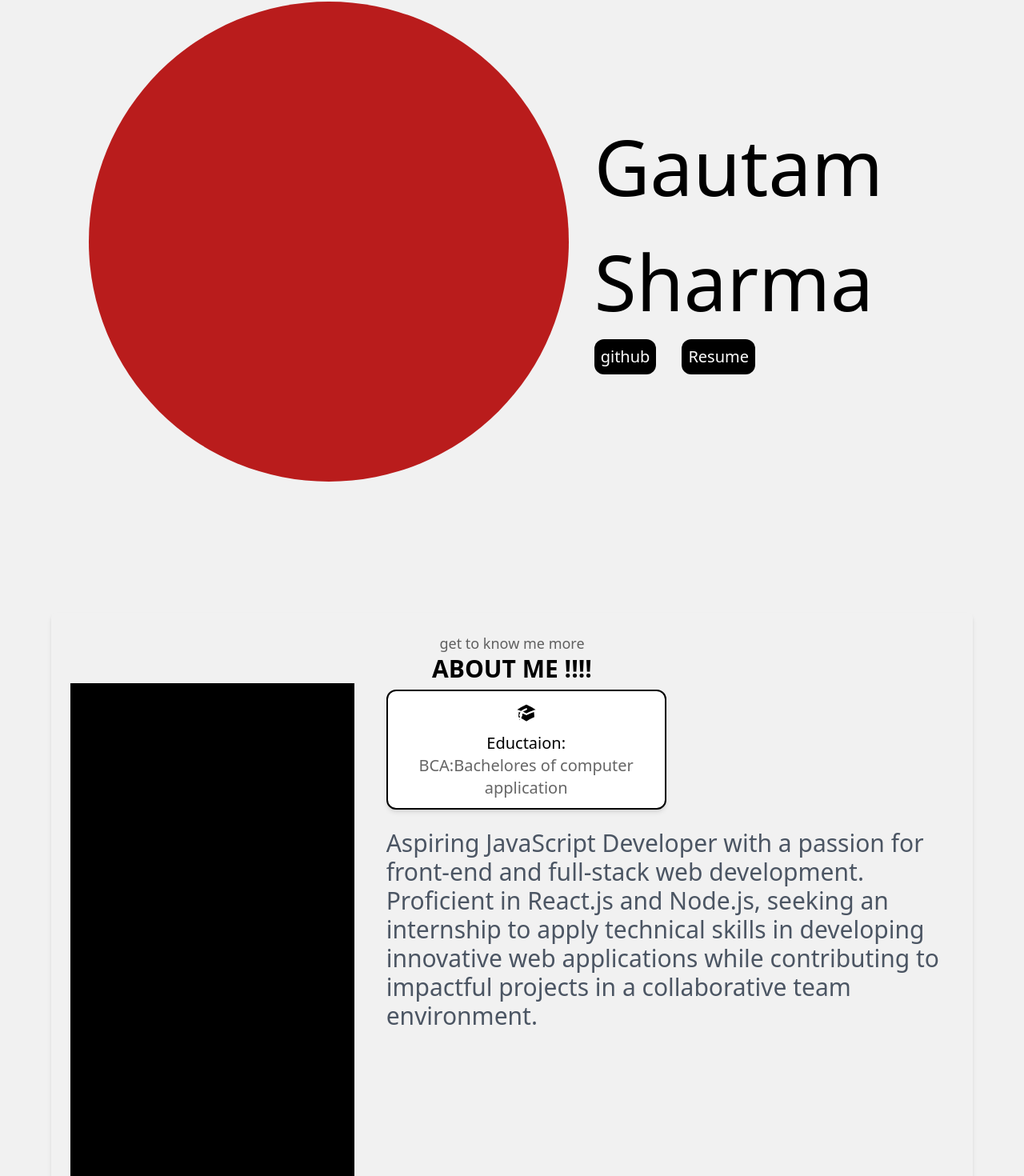
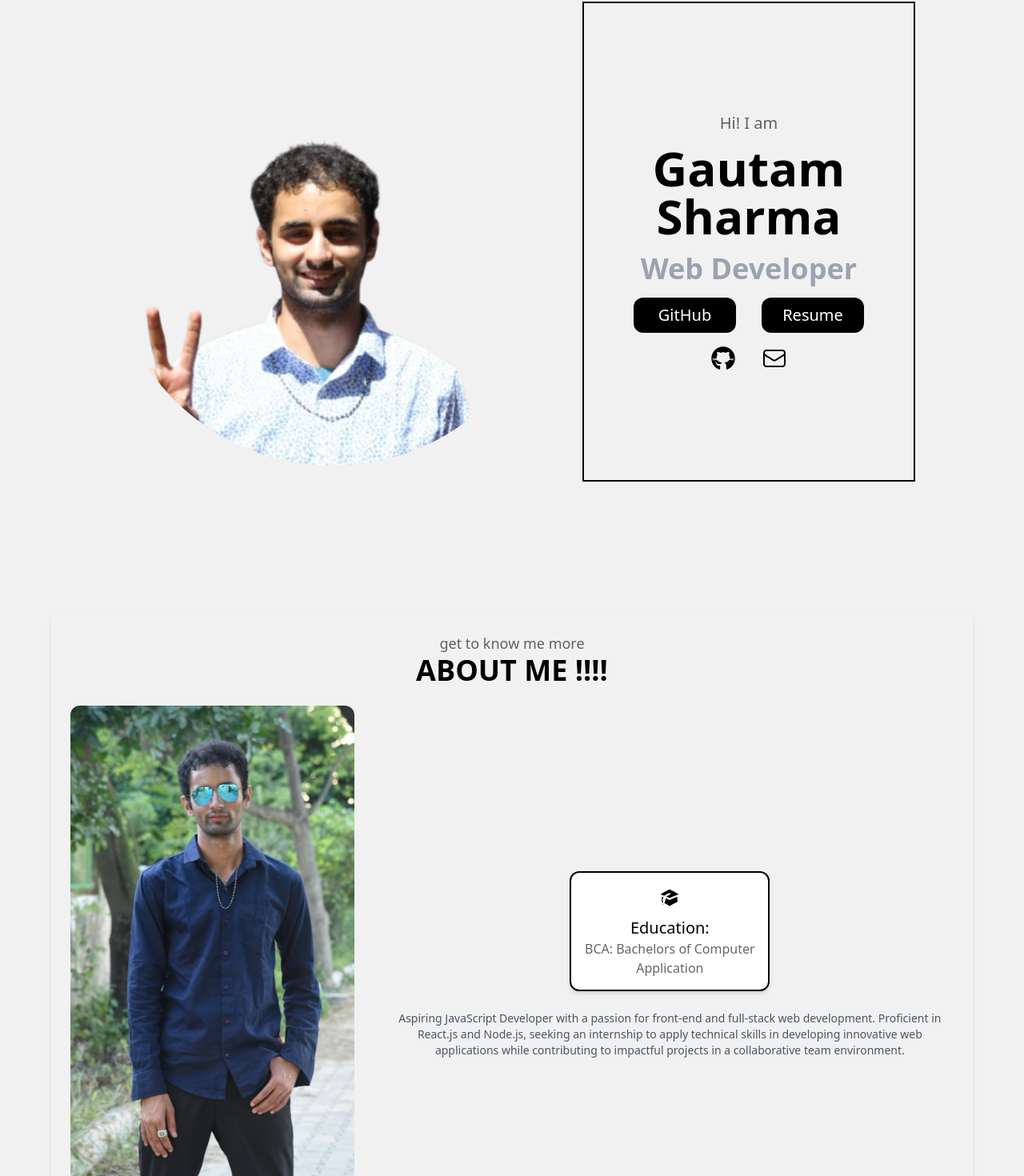
Before and after one commit to gautamSH20/portfolio, a React (Vite) app: page / in a window 1280 px wide. Shown: the part 194-1664 px from the top of the page at 80% size. Built offline with nearby package versions, Linux system fonts and the light colour scheme.

Commit message:
new changes

```diff
--- a/src/assets/project/Place.tsx
+++ b/src/assets/project/Place.tsx
@@ -135,3 +135,38 @@ export const CrossIcon = () => {
     </svg>
   );
 };
+
+export const GitIcon2 = () => {
+  return (
+    <svg
+      xmlns="http://www.w3.org/2000/svg"
+      x="0px"
+      y="0px"
+      width="100"
+      height="100"
+      viewBox="0 0 50 50"
+      className="size-8"
+    >
+      <path d="M17.791,46.836C18.502,46.53,19,45.823,19,45v-5.4c0-0.197,0.016-0.402,0.041-0.61C19.027,38.994,19.014,38.997,19,39 c0,0-3,0-3.6,0c-1.5,0-2.8-0.6-3.4-1.8c-0.7-1.3-1-3.5-2.8-4.7C8.9,32.3,9.1,32,9.7,32c0.6,0.1,1.9,0.9,2.7,2c0.9,1.1,1.8,2,3.4,2 c2.487,0,3.82-0.125,4.622-0.555C21.356,34.056,22.649,33,24,33v-0.025c-5.668-0.182-9.289-2.066-10.975-4.975 c-3.665,0.042-6.856,0.405-8.677,0.707c-0.058-0.327-0.108-0.656-0.151-0.987c1.797-0.296,4.843-0.647,8.345-0.714 c-0.112-0.276-0.209-0.559-0.291-0.849c-3.511-0.178-6.541-0.039-8.187,0.097c-0.02-0.332-0.047-0.663-0.051-0.999 c1.649-0.135,4.597-0.27,8.018-0.111c-0.079-0.5-0.13-1.011-0.13-1.543c0-1.7,0.6-3.5,1.7-5c-0.5-1.7-1.2-5.3,0.2-6.6 c2.7,0,4.6,1.3,5.5,2.1C21,13.4,22.9,13,25,13s4,0.4,5.6,1.1c0.9-0.8,2.8-2.1,5.5-2.1c1.5,1.4,0.7,5,0.2,6.6c1.1,1.5,1.7,3.2,1.6,5 c0,0.484-0.045,0.951-0.11,1.409c3.499-0.172,6.527-0.034,8.204,0.102c-0.002,0.337-0.033,0.666-0.051,0.999 c-1.671-0.138-4.775-0.28-8.359-0.089c-0.089,0.336-0.197,0.663-0.325,0.98c3.546,0.046,6.665,0.389,8.548,0.689 c-0.043,0.332-0.093,0.661-0.151,0.987c-1.912-0.306-5.171-0.664-8.879-0.682C35.112,30.873,31.557,32.75,26,32.969V33 c2.6,0,5,3.9,5,6.6V45c0,0.823,0.498,1.53,1.209,1.836C41.37,43.804,48,35.164,48,25C48,12.318,37.683,2,25,2S2,12.318,2,25 C2,35.164,8.63,43.804,17.791,46.836z"></path>
+    </svg>
+  );
+};
+
+export const MailIcon2 = () => {
+  return (
+    <svg
+      xmlns="http://www.w3.org/2000/svg"
+      fill="none"
+      viewBox="0 0 24 24"
+      stroke-width="1.5"
+      stroke="currentColor"
+      className="size-8"
+    >
+      <path
+        stroke-linecap="round"
+        stroke-linejoin="round"
+        d="M21.75 6.75v10.5a2.25 2.25 0 0 1-2.25 2.25h-15a2.25 2.25 0 0 1-2.25-2.25V6.75m19.5 0A2.25 2.25 0 0 0 19.5 4.5h-15a2.25 2.25 0 0 0-2.25 2.25m19.5 0v.243a2.25 2.25 0 0 1-1.07 1.916l-7.5 4.615a2.25 2.25 0 0 1-2.36 0L3.32 8.91a2.25 2.25 0 0 1-1.07-1.916V6.75"
+      />
+    </svg>
+  );
+};
--- a/src/pages/About.tsx
+++ b/src/pages/About.tsx
@@ -2,18 +2,27 @@ import { EduIcon } from "../assets/project/Place";
 
 export const About = () => {
   return (
-    <div className="m-16 p-6  text-3xl  rounded-md shadow-md flex flex-col justify-center items-center ">
-      <p className="text-lg opacity-60">get to know me more</p>
-      <b>ABOUT ME !!!!</b>
-      <div className="flex w-90 items-cenetr gap-10">
-        <div className="h-[80vh] w-1/3 bg-black">hello</div>
-        <div className="w-2/3">
-          <section className="mt-2 w-[350px] h-[150px] bg-white rounded-xl shadow-md  flex flex-col flex-wrap justify-center items-center text-center border-black border-2 text-xl">
+    <div className="m-4 md:m-16 p-4 md:p-6 text-xl md:text-3xl rounded-md shadow-md flex flex-col justify-center items-center">
+      <p className="text-base md:text-lg opacity-60">get to know me more</p>
+      <b className="text-2xl md:text-4xl">ABOUT ME !!!!</b>
+
+      <div className="flex flex-col md:flex-row w-full items-center gap-4 md:gap-10 mt-6">
+        {/* Image Container */}
+        <div className="bg-[url(./assets/Me.jpg)] bg-center bg-cover bg-no-repeat h-[40vh] w-[20vw] md:h-[80vh] md:w-1/3 rounded-xl"></div>
+
+        {/* Content Container */}
+        <div className="w-full md:w-2/3 flex flex-col items-center">
+          {/* Education Card */}
+          <section className="mt-2 w-2/3 max-w-[250px] h-[150px] bg-white rounded-xl shadow-md flex flex-col justify-center items-center text-center border-black border-2 text-base md:text-xl p-2">
             <EduIcon />
-            <div className="mt-2">Eductaion:</div>
-            <p className="opacity-60">BCA:Bachelores of computer application</p>
+            <div className="mt-2">Education:</div>
+            <p className="opacity-60 text-sm md:text-base">
+              BCA: Bachelors of Computer Application
+            </p>
           </section>
-          <section className="mt-6 text-md text-gray-600">
+
+          {/* Description */}
+          <section className="mt-6 text-sm md:text-md text-gray-600 text-center px-4 md:px-0">
             Aspiring JavaScript Developer with a passion for front-end and
             full-stack web development. Proficient in React.js and Node.js,
             seeking an internship to apply technical skills in developing
--- a/src/pages/Home.tsx
+++ b/src/pages/Home.tsx
@@ -1,3 +1,4 @@
+import { GitIcon2, MailIcon2 } from "../assets/project/Place";
 import { About } from "./About";
 import { Contact } from "./Contatct";
 import { Nav } from "./Nav";
@@ -6,20 +7,31 @@ import { Skills } from "./Skills";
 
 export const Home = () => {
   return (
-    <div className="h-full bg-[#F1F1F1]">
+    <div className="h-full bg-[#F1F1F1] ">
       <Nav about="about" skills="skills" project="project" contact="contact" />
-      <section className="h-[100vh]  mt-0 flex  items-center justify-center gap-8">
-        <div className=" h-[75vh] bg-red-700 w-[75vh] rounded-full "></div>
-        <div className="w-1/3 text-[12vh]">
-          Gautam Sharma<br></br>
-          <span className="text-xl flex gap-8">
-            <button className="bg-black text-white p-2 rounded-xl">
-              github
+      <section className="min-h-screen h-auto md:h-[100vh] mt-0 flex flex-wrap items-center justify-center gap-8 p-4">
+        {/* Image Container */}
+        <div className="h-96 w-full md:h-[70vh] md:w-[70vh] rounded-full bg-[url(./assets/My.png)] bg-center bg-cover bg-no-repeat max-w-[70vh]"></div>
+
+        {/* Content Container */}
+        <div className="w-full md:w-1/3 flex flex-col justify-center items-center p-3 text-center border-2 border-black h-auto md:h-[75vh] mt-8 md:mt-0">
+          <p className="opacity-60 text-xl">Hi! I am</p>
+          <p className="text-4xl md:text-6xl mt-3 font-bold">Gautam Sharma</p>
+          <p className="font-bold text-gray-400 text-2xl md:text-4xl mt-4">
+            Web Developer
+          </p>
+          <span className="text-xl flex gap-4 md:gap-8 mt-4 flex-wrap justify-center">
+            <button className="bg-black text-white p-2 rounded-xl w-32">
+              GitHub
             </button>
-            <button className="bg-black text-white p-2 rounded-xl">
+            <button className="bg-black text-white p-2 rounded-xl w-32">
               Resume
             </button>
           </span>
+          <div className="flex gap-4 md:gap-8 mt-4">
+            <GitIcon2 />
+            <MailIcon2 />
+          </div>
         </div>
       </section>
       <section id="about">
```
Also changed, not shown: src/assets/Me.jpg (added), src/assets/My.png (added).
